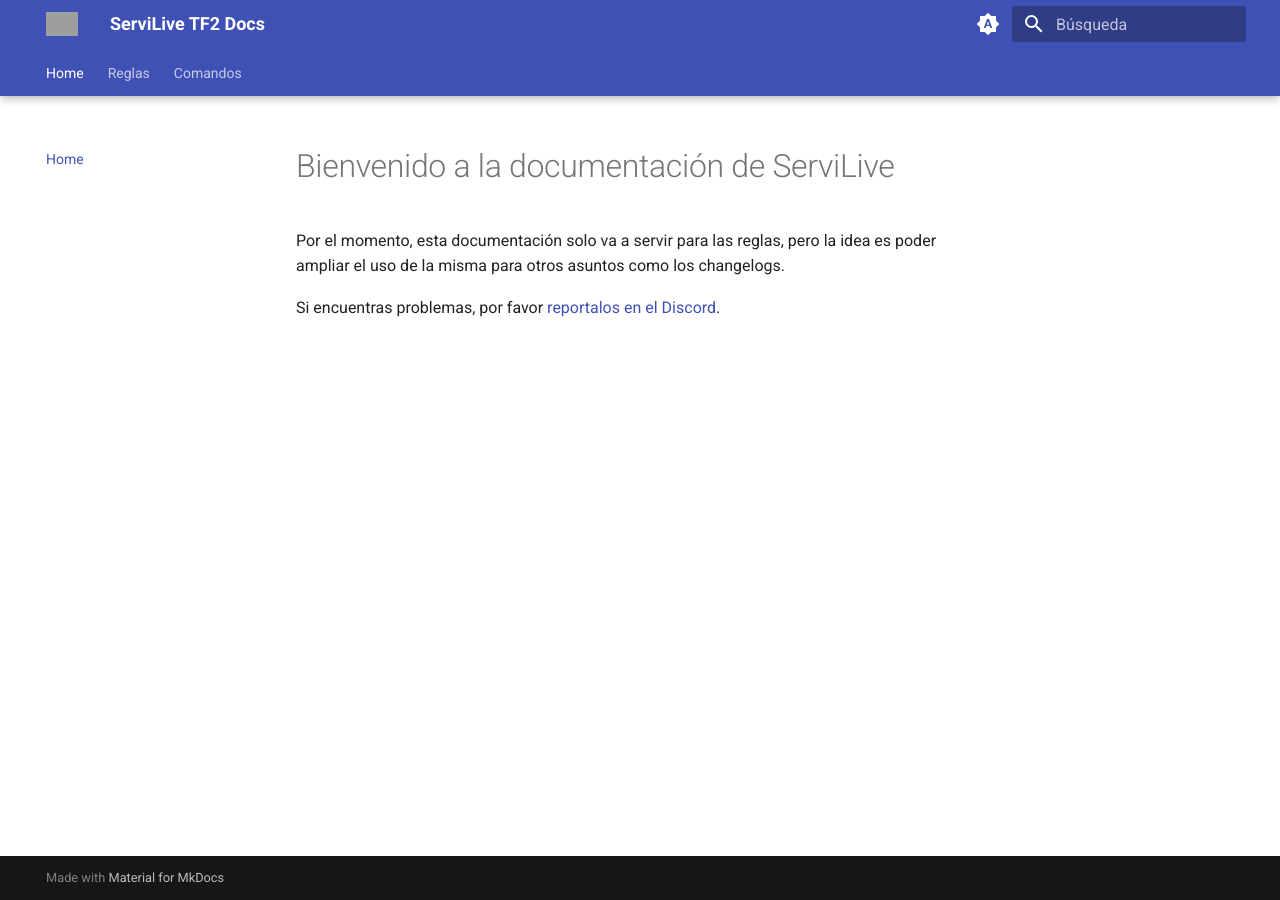
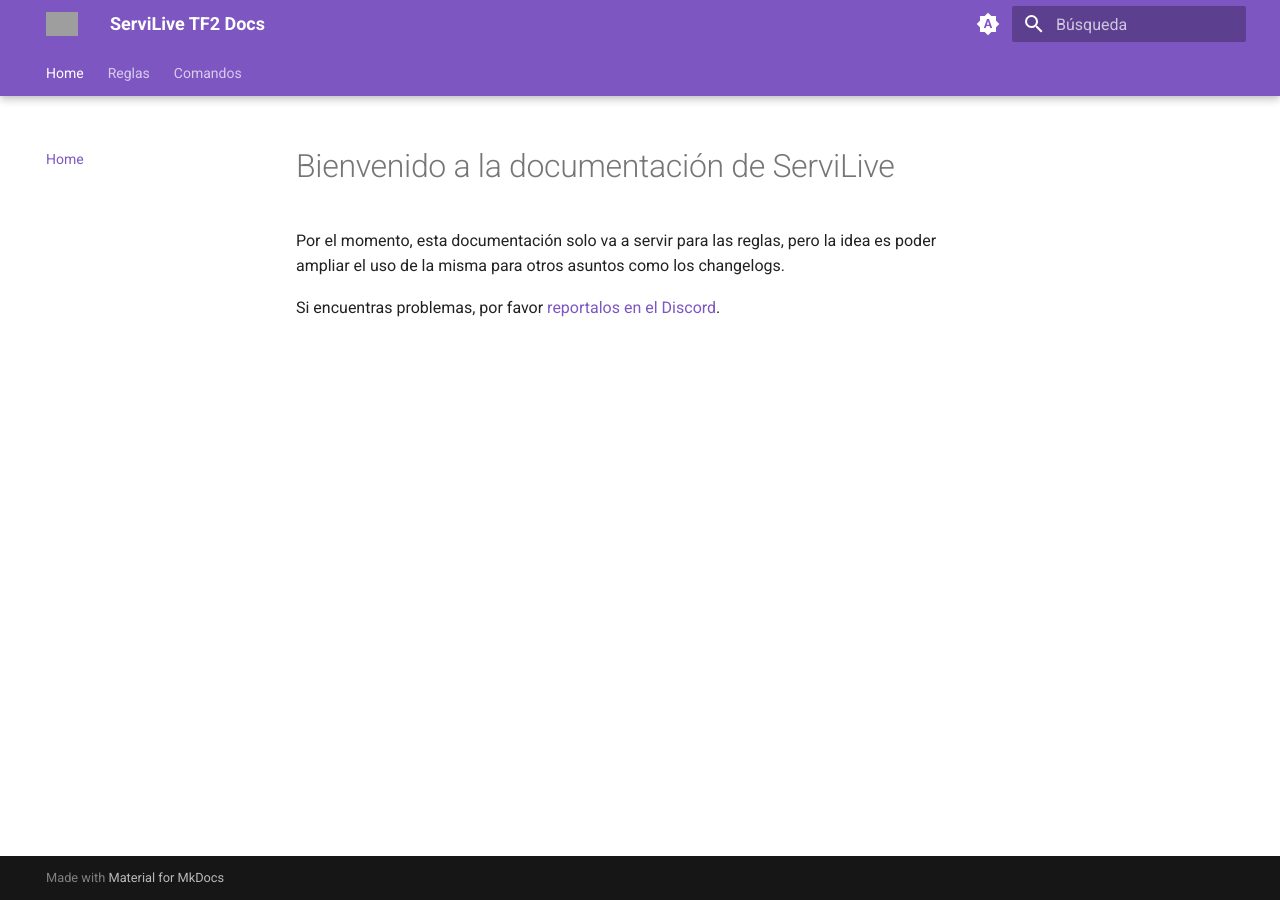
Before and after one commit to patagoniawarriors/docs, an MkDocs documentation site: the page built from docs/index.md, in a window 1280 px wide. Built offline with MkDocs 1.6.1 and Material for MkDocs 9.7.7, drawn with Linux system fonts in a browser that asks for light colours; grey boxes are pictures that could not be loaded.

Commit message:
Co-authored-by: Maru <clear6860@tutanota.com>

```diff
--- a/mkdocs.yml
+++ b/mkdocs.yml
@@ -19,12 +19,14 @@ theme:
   palette:
     # Palette toggle for automatic mode
     - media: "(prefers-color-scheme)"
+      primary: deep purple
       toggle:
         icon: material/brightness-auto
         name: Switch to light mode
 
     # Palette toggle for light mode
     - media: "(prefers-color-scheme: light)"
+      primary: deep purple
       scheme: default
       toggle:
         icon: material/brightness-7
@@ -32,6 +34,7 @@ theme:
 
     # Palette toggle for dark mode
     - media: "(prefers-color-scheme: dark)"
+      primary: deep purple
       scheme: slate
       toggle:
         icon: material/brightness-4
```
